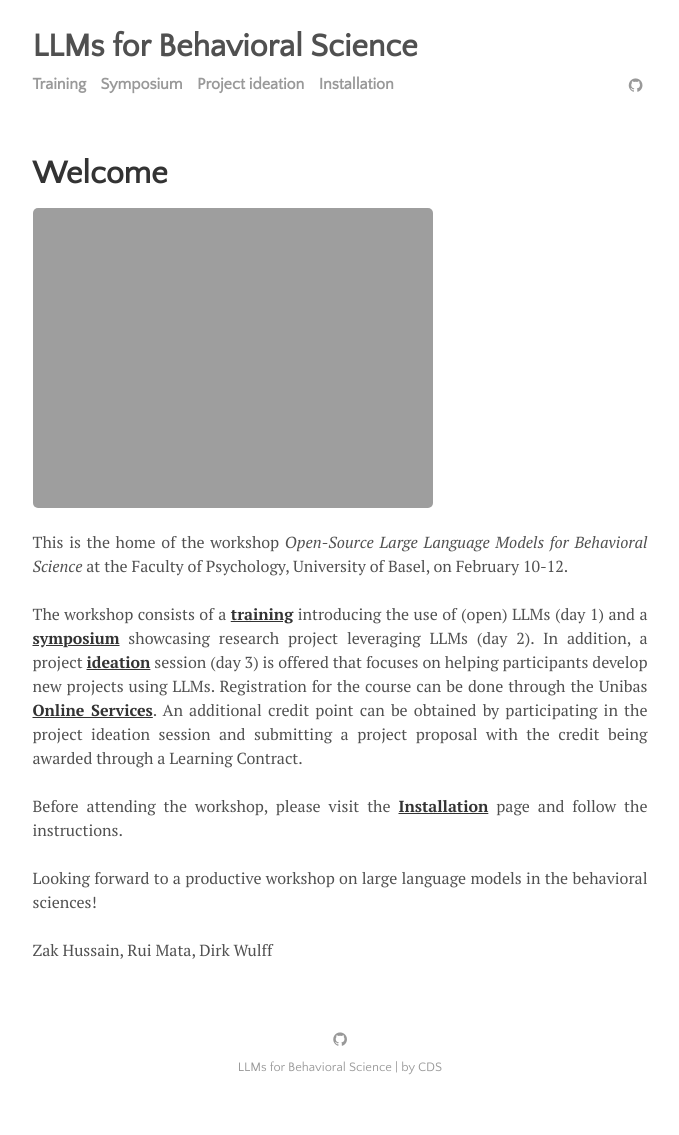
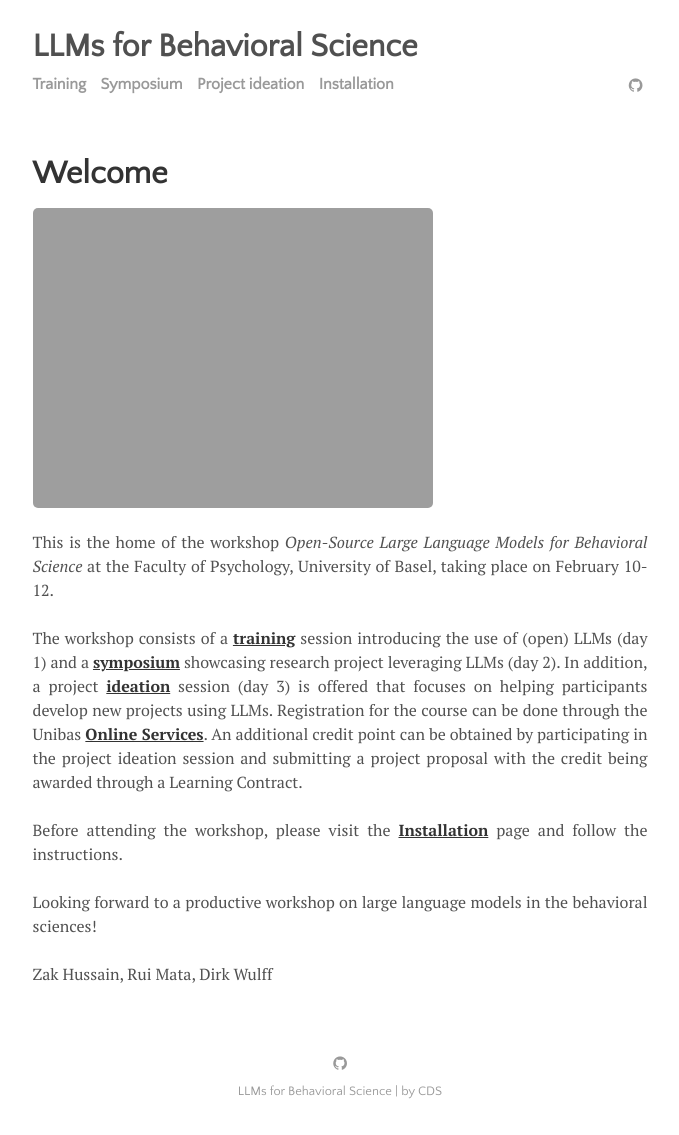
Before and after one commit to cdsbasel/LLM4BeSci_2025Unibas, a Jekyll site: the page built from index.html, in a window 1280 px wide. Shown: the whole page, without its empty margins (300-979 px from the left). Built offline with Jekyll 4.4.1, drawn with Linux system fonts in a browser that asks for light colours; the list of posts is cut into pages by our own code; before the commit the page ends 1111 px from its top, so only the background shows below that.

Commit message:
Update index.html

```diff
--- a/index.html
+++ b/index.html
@@ -9,10 +9,10 @@
 
 <p align="justify">
 This is the home of the workshop <i>Open-Source Large Language Models for Behavioral Science</i>
-at the Faculty of Psychology, University of Basel, on February 10-12.
+at the Faculty of Psychology, University of Basel, taking place on February 10-12.
 <br><br>
 
-The workshop consists of a <a href="menu/training.html"><b>training</b></a> introducing the use of (open) LLMs (day 1) and a <a href="menu/symposium.html"><b>symposium</b></a> showcasing research project leveraging LLMs (day 2). In addition, a project <a href="menu/ideation.html"><b>ideation</b></a> session (day 3) is offered that focuses on helping participants develop new projects using LLMs. Registration for the course can be done through the Unibas <a href="https://login.unibas.ch/adfs/ls/"><b>Online Services</b></a>. An additional credit point can be obtained by participating in the project ideation session and submitting a project proposal with the credit being awarded through a Learning Contract.
+The workshop consists of a <a href="menu/training.html"><b>training</b></a> session introducing the use of (open) LLMs (day 1) and a <a href="menu/symposium.html"><b>symposium</b></a> showcasing research project leveraging LLMs (day 2). In addition, a project <a href="menu/ideation.html"><b>ideation</b></a> session (day 3) is offered that focuses on helping participants develop new projects using LLMs. Registration for the course can be done through the Unibas <a href="https://login.unibas.ch/adfs/ls/"><b>Online Services</b></a>. An additional credit point can be obtained by participating in the project ideation session and submitting a project proposal with the credit being awarded through a Learning Contract.
 <br><br>
 
 Before attending the workshop, please visit the
```
